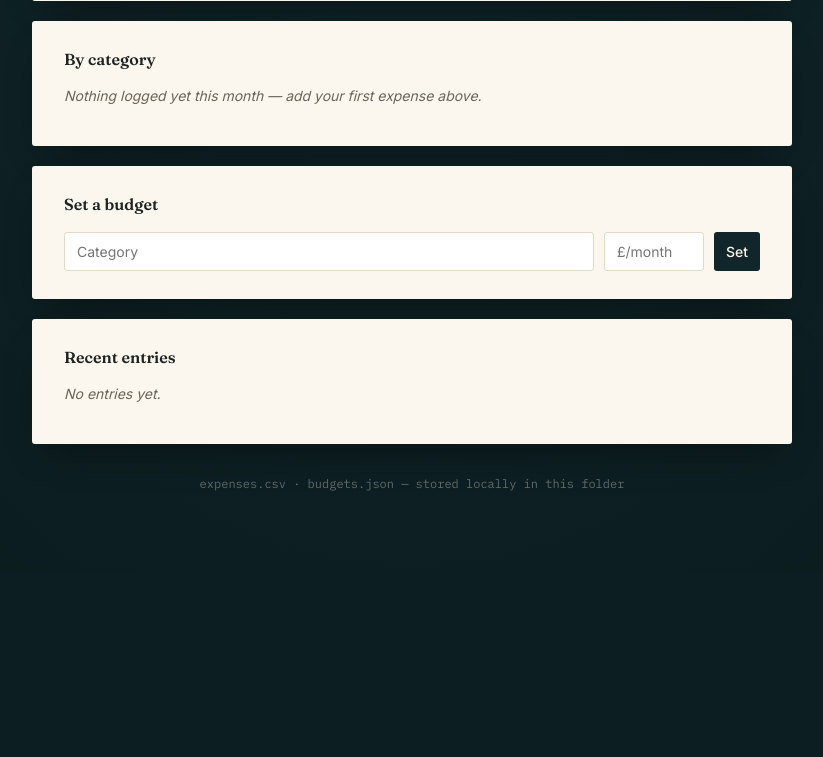
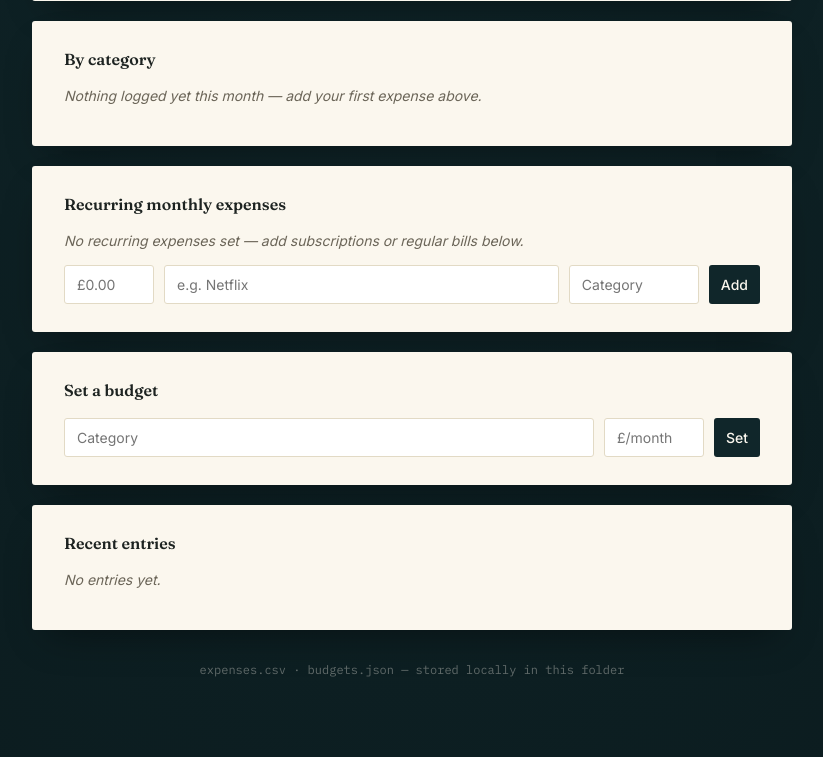
Before and after one commit to manoselvaks/expense-tracker, a Flask app: page / in a window 1280 px wide. Shown: the part 395-1152 px from the top of the page, without its empty margins (228-1051 px from the left). Before the commit the page ends 886 px from the top, so only its background shows below. Run offline with Flask 3, Linux system fonts and the light colour scheme; data that the repository does not hold is empty; some libraries are stand-ins or nearby versions.

Commit message:
Add recurring expenses

```diff
--- a/app.py
+++ b/app.py
@@ -48,6 +48,17 @@ def init_db():
             amount NUMERIC(10,2) NOT NULL
         )
     """)
+    cur.execute("""
+        CREATE TABLE IF NOT EXISTS recurring_expenses (
+            id SERIAL PRIMARY KEY,
+            category TEXT NOT NULL,
+            amount NUMERIC(10,2) NOT NULL,
+            note TEXT NOT NULL
+        )
+    """)
+    cur.execute("""
+        ALTER TABLE expenses ADD COLUMN IF NOT EXISTS recurring_id INTEGER REFERENCES recurring_expenses(id)
+    """)
     conn.commit()
     cur.close()
     conn.close()
@@ -70,6 +81,64 @@ def add_expense(amount, note, category):
         "INSERT INTO expenses (date, amount, category, note) VALUES (%s, %s, %s, %s)",
         (datetime.now().date(), round(float(amount), 2), category, note)
     )
+    conn.commit()
+    cur.close()
+    conn.close()
+
+
+def get_recurring():
+    conn = get_connection()
+    cur = conn.cursor(cursor_factory=psycopg2.extras.RealDictCursor)
+    cur.execute("SELECT id, category, amount, note FROM recurring_expenses ORDER BY id")
+    rows = cur.fetchall()
+    cur.close()
+    conn.close()
+    return rows
+
+
+def add_recurring(category, amount, note):
+    conn = get_connection()
+    cur = conn.cursor()
+    cur.execute(
+        "INSERT INTO recurring_expenses (category, amount, note) VALUES (%s, %s, %s)",
+        (category, round(float(amount), 2), note)
+    )
+    conn.commit()
+    cur.close()
+    conn.close()
+
+
+def delete_recurring(recurring_id):
+    conn = get_connection()
+    cur = conn.cursor()
+    cur.execute("DELETE FROM recurring_expenses WHERE id = %s", (recurring_id,))
+    conn.commit()
+    cur.close()
+    conn.close()
+
+
+def ensure_recurring_logged():
+    """Check every recurring template — if it hasn't been logged this
+    calendar month yet, add it now. Safe to call on every page load."""
+    conn = get_connection()
+    cur = conn.cursor()
+    cur.execute("SELECT id, category, amount, note FROM recurring_expenses")
+    templates = cur.fetchall()
+
+    for rid, category, amount, note in templates:
+        cur.execute("""
+            SELECT 1 FROM expenses
+            WHERE recurring_id = %s
+              AND date_trunc('month', date) = date_trunc('month', CURRENT_DATE)
+        """, (rid,))
+        already_logged = cur.fetchone() is not None
+
+        if not already_logged:
+            cur.execute(
+                "INSERT INTO expenses (date, amount, category, note, recurring_id) VALUES (%s, %s, %s, %s, %s)",
+                (datetime.now().date(), amount, category, note, rid)
+            )
+
     conn.commit()
     cur.close()
     conn.close()
@@ -130,6 +199,7 @@ def set_budget(category, amount):
 
 @app.route("/")
 def home():
+    ensure_recurring_logged()
     rows = read_expenses()
     this_month = datetime.now().strftime("%Y-%m")
     filtered = [r for r in rows if r["date"].strftime("%Y-%m") == this_month]
@@ -171,6 +241,7 @@ def home():
         expense_count=len(filtered),
         chart_labels=chart_labels,
         chart_values=chart_values,
+        recurring=get_recurring(),
     )
 
 
@@ -212,6 +283,22 @@ def delete(expense_id):
     return redirect(url_for("home"))
 
 
+@app.route("/recurring/add", methods=["POST"])
+def recurring_add():
+    add_recurring(
+        category=request.form["category"],
+        amount=request.form["amount"],
+        note=request.form["note"],
+    )
+    return redirect(url_for("home"))
+
+
+@app.route("/recurring/delete/<int:recurring_id>", methods=["POST"])
+def recurring_delete(recurring_id):
+    delete_recurring(recurring_id)
+    return redirect(url_for("home"))
+
+
 @app.route("/budget", methods=["POST"])
 def budget():
     set_budget(request.form["category"], request.form["amount"])
--- a/templates/index.html
+++ b/templates/index.html
@@ -351,6 +351,34 @@
   </div>
 
   <div class="card">
+    <h2>Recurring monthly expenses</h2>
+    {% if recurring %}
+      {% for r in recurring %}
+      <div class="cat-row" style="display:flex; justify-content:space-between; align-items:center;">
+        <div>
+          <span class="cat-name">{{ r.note }}</span>
+          <span style="color:var(--text-mute); font-size:12px;"> — {{ r.category }}</span>
+        </div>
+        <div style="display:flex; align-items:center; gap:10px;">
+          <span class="cat-amount">£{{ "%.2f"|format(r.amount) }}</span>
+          <form action="/recurring/delete/{{ r.id }}" method="POST" onsubmit="return confirm('Stop this recurring expense?');">
+            <button type="submit" style="background:none;color:var(--brick);border:none;padding:2px 6px;font-size:12px;box-shadow:none;">✕</button>
+          </form>
+        </div>
+      </div>
+      {% endfor %}
+    {% else %}
+      <p class="empty-note">No recurring expenses set — add subscriptions or regular bills below.</p>
+    {% endif %}
+    <form class="inline" action="/recurring/add" method="POST" style="margin-top:16px;">
+      <input type="number" step="0.01" name="amount" placeholder="£0.00" required>
+      <input type="text" name="note" placeholder="e.g. Netflix" required>
+      <input type="text" name="category" placeholder="Category" required>
+      <button type="submit">Add</button>
+    </form>
+  </div>
+
+  <div class="card">
     <h2>Set a budget</h2>
     <form class="budget-form" action="/budget" method="POST">
       <input type="text" name="category" placeholder="Category" required>
```
